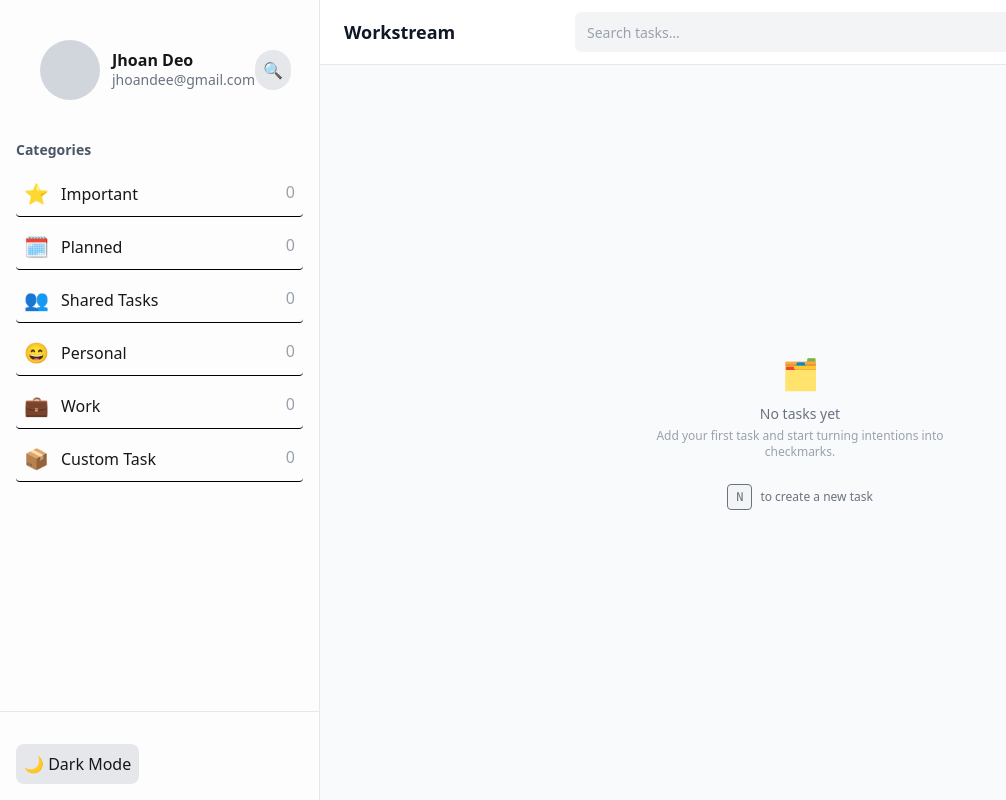
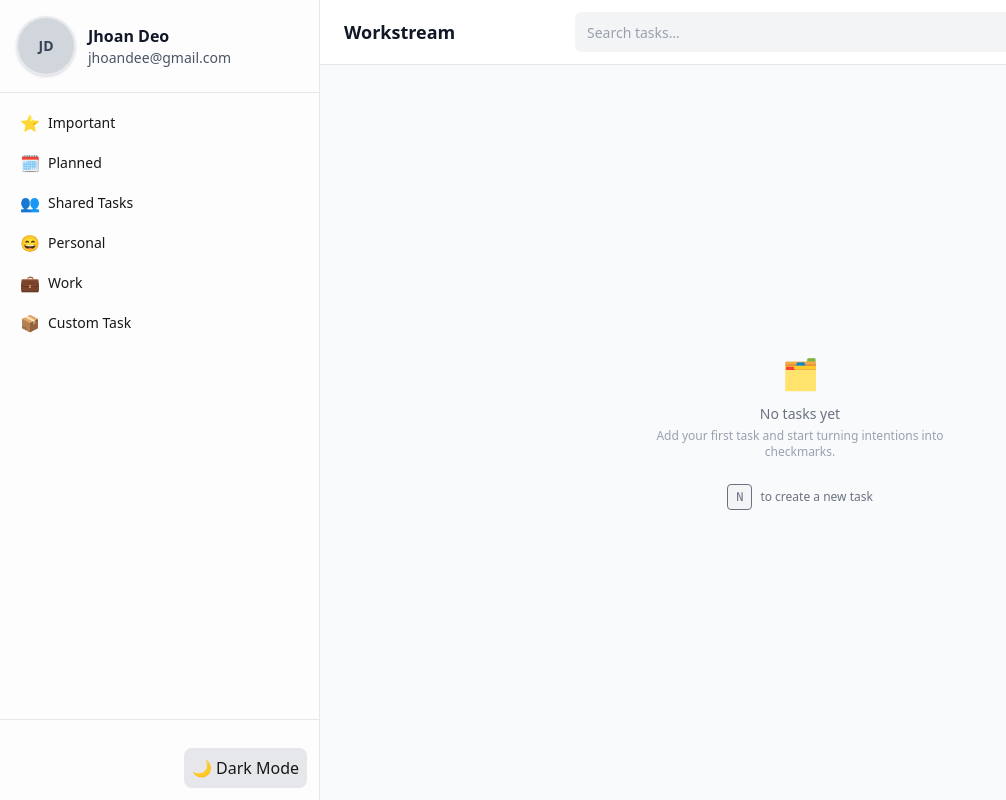
Before and after one commit to K3vwe/todo-ui, a Next.js app: page / in a window 1280 px wide. Shown: the whole page, without its empty margins (0-1006 px from the left). Built offline with nearby package versions, Linux system fonts and the light colour scheme.

Commit message:
rewrite sidebar to include hover states, subtle shadows, spacing tweaks, and keyboard-friendly hints

```diff
--- a/components/CategoryCard.tsx
+++ b/components/CategoryCard.tsx
@@ -1,22 +1,21 @@
-import React, { ReactNode } from "react";
-
-interface CategoryCardProps {
-  icon: ReactNode; // emoji, string, or React component
+// CategoryCard.tsx
+type CategoryCardProps = {
+  icon: string;
   label: string;
   count: number;
-}
+  className?: string; // optional
+};
 
-const CategoryCard: React.FC<CategoryCardProps> = ({ icon, label, count }) => {
+export default function CategoryCard({ icon, label, count, className }: CategoryCardProps) {
   return (
-    <div className="flex justify-between p-2 border-b rounded-b-sm border-b-black">
-      <div className="flex items-center gap-3">
-        <span className="text-xl">{icon}</span>
-        <p>{label}</p>
+    <div
+      className={`flex items-center justify-between p-3 bg-gray-50 dark:bg-gray-800 rounded-lg ${className}`}
+    >
+      <div className="flex items-center gap-2">
+        <span>{icon}</span>
+        <span className="font-large text-gray-900 dark:text-gray-100">{label}</span>
       </div>
-      <p className="text-gray-400">{count}</p>
+      <span className="text-md text-gray-500 dark:text-gray-400">{count}</span>
     </div>
   );
-};
-
-export default CategoryCard;
-// next: show a version where icon can accept multiple types safely (like emoji, string, or React component),
+}
--- a/components/ProfileHeader.tsx
+++ b/components/ProfileHeader.tsx
@@ -3,34 +3,37 @@ import React from "react";
 interface ProfileHeaderProps {
   name: string;
   email: string;
-  profileImage?: string; // optional URL for the profile picture
+  profileImageUrl?: string;
+  fallbackInitials?: string;
 }
 
-const ProfileHeader: React.FC<ProfileHeaderProps> = ({ name, email, profileImage }) => {
+const ProfileHeader: React.FC<ProfileHeaderProps> = ({
+  name,
+  email,
+  profileImageUrl,
+  fallbackInitials,
+}) => {
+  const initials = fallbackInitials || name.split(" ").map(n => n[0]).join("");
+
   return (
-    <div className="flex items-center justify-between p-4">
-      <div className="flex items-center gap-3">
-        {profileImage ? (
-          <img
-            src={profileImage}
-            alt={`${name} profile`}
-            className="w-15 h-15 rounded-full object-cover"
-          />
-        ) : (
-          <div className="w-15 h-15 rounded-full bg-gray-300 dark:bg-gray-700" />
-        )}
-        <div className="leading-tight">
-          <p className="font-semibold">{name}</p>
-          <p className="text-sm text-gray-500 dark:text-gray-400">{email}</p>
+    <div className="flex items-center gap-3 py-4 px-4 border-b border-gray-200 dark:border-gray-700">
+      {profileImageUrl ? (
+        <img
+          src={profileImageUrl}
+          alt={`${name} profile`}
+          className="w-15 h-15 rounded-full border-2 border-white/50 dark:border-gray-600/50 shadow-sm object-cover"
+        />
+      ) : (
+        <div className="w-15 h-15 rounded-full border-2 border-white/50 dark:border-gray-600/50 shadow-sm bg-gray-300 dark:bg-gray-700 flex items-center justify-center text-sm font-semibold text-gray-700 dark:text-gray-200">
+          {initials}
         </div>
+      )}
+      <div className="flex flex-col">
+        <span className="font-semibold text-gray-900 dark:text-gray-100 text-md">{name}</span>
+        <span className="text-sm text-gray-600 dark:text-gray-300">{email}</span>
       </div>
-      <button className="p-2 rounded-full bg-gray-200 dark:bg-gray-700"> 🔍 </button>
     </div>
   );
 };
 
 export default ProfileHeader;
-
-
-// next: show a minimal way to convert your component to proper TSX with props so it’s fully typed and reusable.
-// next2: show a version where the profile picture is dynamic too, keeping it fully typed
--- a/components/layout/Sidebar.tsx
+++ b/components/layout/Sidebar.tsx
@@ -1,45 +1,64 @@
 import ProfileHeader from "../ProfileHeader";
-import CategoryCard from "../CategoryCard";
+import categories from "@/data/categories";
 import ThemeToggle from "../ThemeToggle";
-import categories from "@/data/categories";
 
-export default function Sidebar() {
+interface SidebarProps {
+  activeCategory?: string;
+}
+
+export default function Sidebar({ activeCategory }: SidebarProps) {
   return (
-    <aside className="col-span-12 md:col-span-3 h-full">
-      <div className="
+    <aside className="col-span-12 md:col-span-3 h-full bg-gray-100 dark:bg-gray-900">
+      <div
+        className="
           sticky top-0 h-full
           bg-white/80 dark:bg-gray-800/80
           backdrop-blur-md
           border-r border-gray-200 dark:border-gray-700
           flex flex-col
-      ">
+        "
+      >
         {/* Profile */}
-        <div className="p-6">
         <ProfileHeader
           name="Jhoan Deo"
           email="jhoandee@gmail.com"
+          profileImageUrl=""
         />
-        </div>
 
         {/* Categories */}
-        <div className="flex-1 overflow-y-auto px-4 pb-4">
-          <h2 className="text-sm font-semibold text-gray-600 dark:text-gray-300 mb-3">
-            Categories
-          </h2>
-          <div className="space-y-2">
-            {categories.map(({ icon, label, count }) => (
-              <CategoryCard
+        <div className="flex-1 overflow-y-auto py-3 px-2 space-y-1 scrollbar-thin scrollbar-thumb-gray-400/60 dark:scrollbar-thumb-gray-600/60 scrollbar-track-transparent">
+          {categories.map(({ icon, label, count }) => {
+            const isActive = activeCategory === label;
+            return (
+              <div
                 key={label}
-                icon={icon}
-                label={label}
-                count={count}
-              />
-            ))}
+                className={`
+                  flex items-center justify-between px-3 py-1.5 cursor-pointer transition-colors relative
+                  ${isActive
+                    ? "bg-white/30 dark:bg-gray-700/70 font-semibold"
+                    : "hover:bg-white/20 dark:hover:bg-gray-700/50 rounded-md"
+                  }
+                `}
+              >
+                <div className="flex items-center gap-2">
+                  <span>{icon}</span>
+                  <span className="text-sm">{label}</span>
                 </div>
+                {count > 0 && (
+                  <span className="text-xs bg-gray-300/80 dark:bg-gray-600/80 px-2 py-0.5 rounded-full">
+                    {count}
+                  </span>
+                )}
+                {isActive && (
+                  <span className="absolute left-0 h-full w-2 bg-blue-500 rounded-r-md shadow-lg" />
+                )}
+              </div>
+            );
+          })}
         </div>
 
         {/* Theme toggle */}
-        <div className="p-4 border-t border-gray-200 dark:border-gray-700">
+        <div className="flex justify-end py-3 px-3 border-t border-gray-200 dark:border-gray-700">
           <ThemeToggle />
         </div>
       </div>
```
Lines whose indentation alone changed are shown as unchanged.
